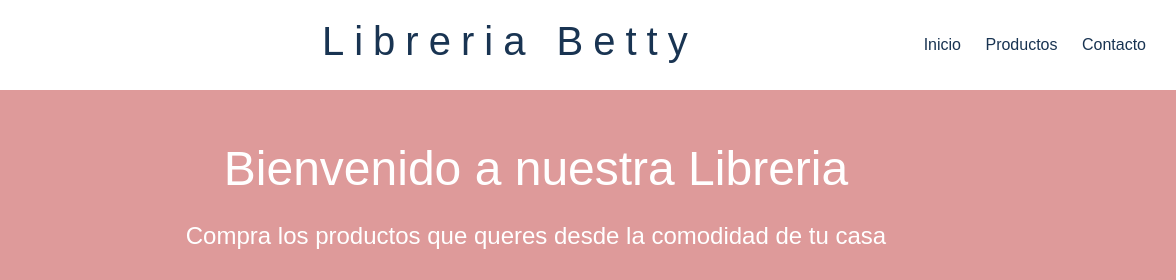
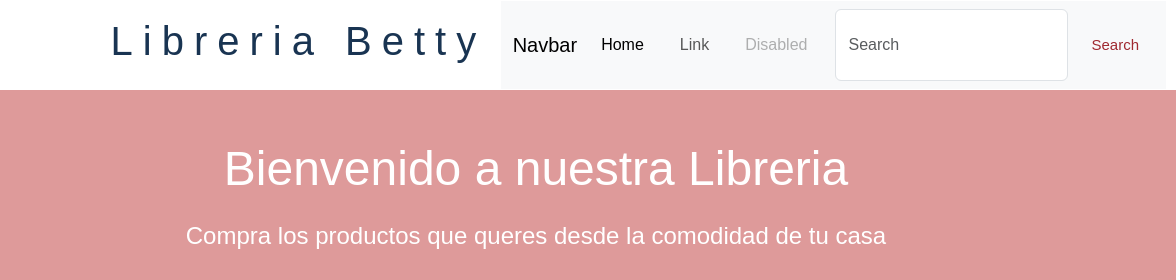
Before and after one commit to galofloyd/Trabajo-Integrador, a plain HTML site: page index.html in a window 1280 px wide. Shown: the top 280 px of the page, 104-1280 px from the left. Drawn offline with nearby package versions, Linux system fonts and the light colour scheme.

Commit message:
barra de herramienta

```diff
--- a/index.html
+++ b/index.html
@@ -13,7 +13,7 @@
     <header>
         <img src="./multimedia/logo.png" alt="logo de la empresa">
     <h1>Libreria Betty</h1>
-    <nav>
+    <!-- <nav>
 
         <ul>
             <li><a href="#">Inicio</a></li>
@@ -21,7 +21,32 @@
             <li><a href="#">Contacto</a></li>
             </li>
         </ul>
-    </nav>
+    </nav> -->
+    <nav class="navbar navbar-expand-lg bg-body-tertiary">
+  <div class="container-fluid">
+    <button class="navbar-toggler" type="button" data-bs-toggle="collapse" data-bs-target="#navbarTogglerDemo03" aria-controls="navbarTogglerDemo03" aria-expanded="false" aria-label="Toggle navigation">
+      <span class="navbar-toggler-icon"></span>
+    </button>
+    <a class="navbar-brand" href="#">Navbar</a>
+    <div class="collapse navbar-collapse" id="navbarTogglerDemo03">
+      <ul class="navbar-nav me-auto mb-2 mb-lg-0">
+        <li class="nav-item">
+          <a class="nav-link active" aria-current="page" href="#">Home</a>
+        </li>
+        <li class="nav-item">
+          <a class="nav-link" href="#">Link</a>
+        </li>
+        <li class="nav-item">
+          <a class="nav-link disabled">Disabled</a>
+        </li>
+      </ul>
+      <form class="d-flex" role="search">
+        <input class="form-control me-2" type="search" placeholder="Search" aria-label="Search">
+        <button class="btn btn-outline-success" type="submit">Search</button>
+      </form>
+    </div>
+  </div>
+</nav>
     </header>
     <main>
         <section class="banner">
@@ -31,34 +56,6 @@
         </section>
         <h2>Productos destacados</h2>
         <section class="productos" id="containerProducts">
-            <!-- <div class="producto">
-                <img src="https://via.placeholder.com/200/200" alt="Producto">
-                <h3>Nombre del Producto</h3>
-                <p>Descripcion del Producto</p>
-                <a href="#">Ver mas</a>
-                <button class="btn">Añadir al Carrito</button>
-            </div>
-            <div class="producto">
-                <img src="https://via.placeholder.com/200/200" alt="Producto">
-                <h3>Nombre del Producto</h3>
-                <p>Descripcion del Producto</p>
-                <a href="#">Ver mas</a>
-                <button class="btn">Añadir al Carrito</button>
-            </div>
-            <div class="producto">
-                <img src="https://via.placeholder.com/200/200" alt="Producto">
-                <h3>Nombre del Producto</h3>
-                <p>Descripcion del Producto</p>
-                <a href="#">Ver mas</a>
-                <button class="btn">Añadir al Carrito</button>
-            </div>
-            <div class="producto">
-                <img src="https://via.placeholder.com/200/200" alt="Producto">
-                <h3>Nombre del Producto</h3>
-                <p>Descripcion del Producto</p>
-                <a href="#">Ver mas</a>
-                <button class="btn">Añadir al Carrito</button>
-            </div> -->
 
         </section>
     </main>
```
